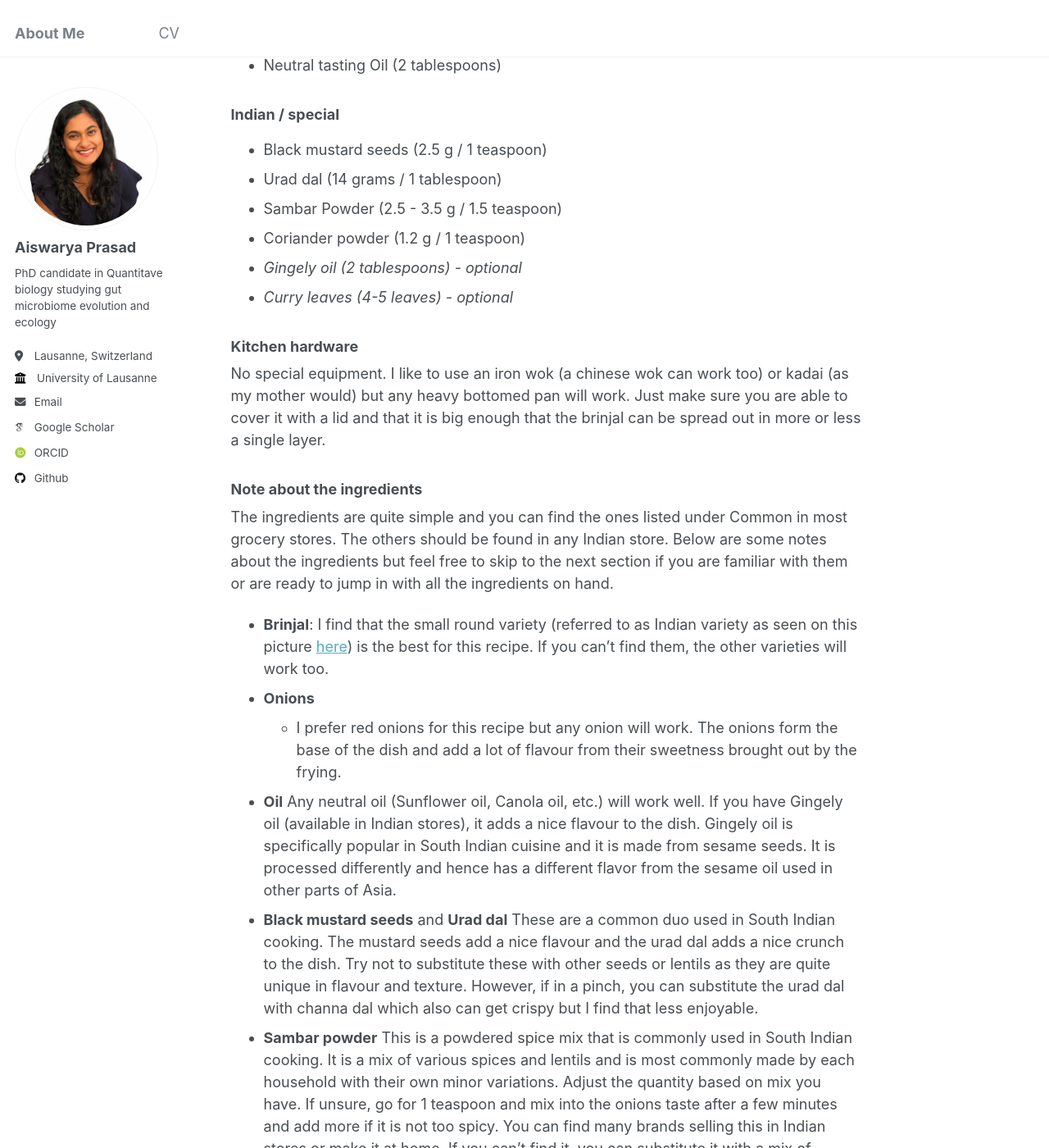
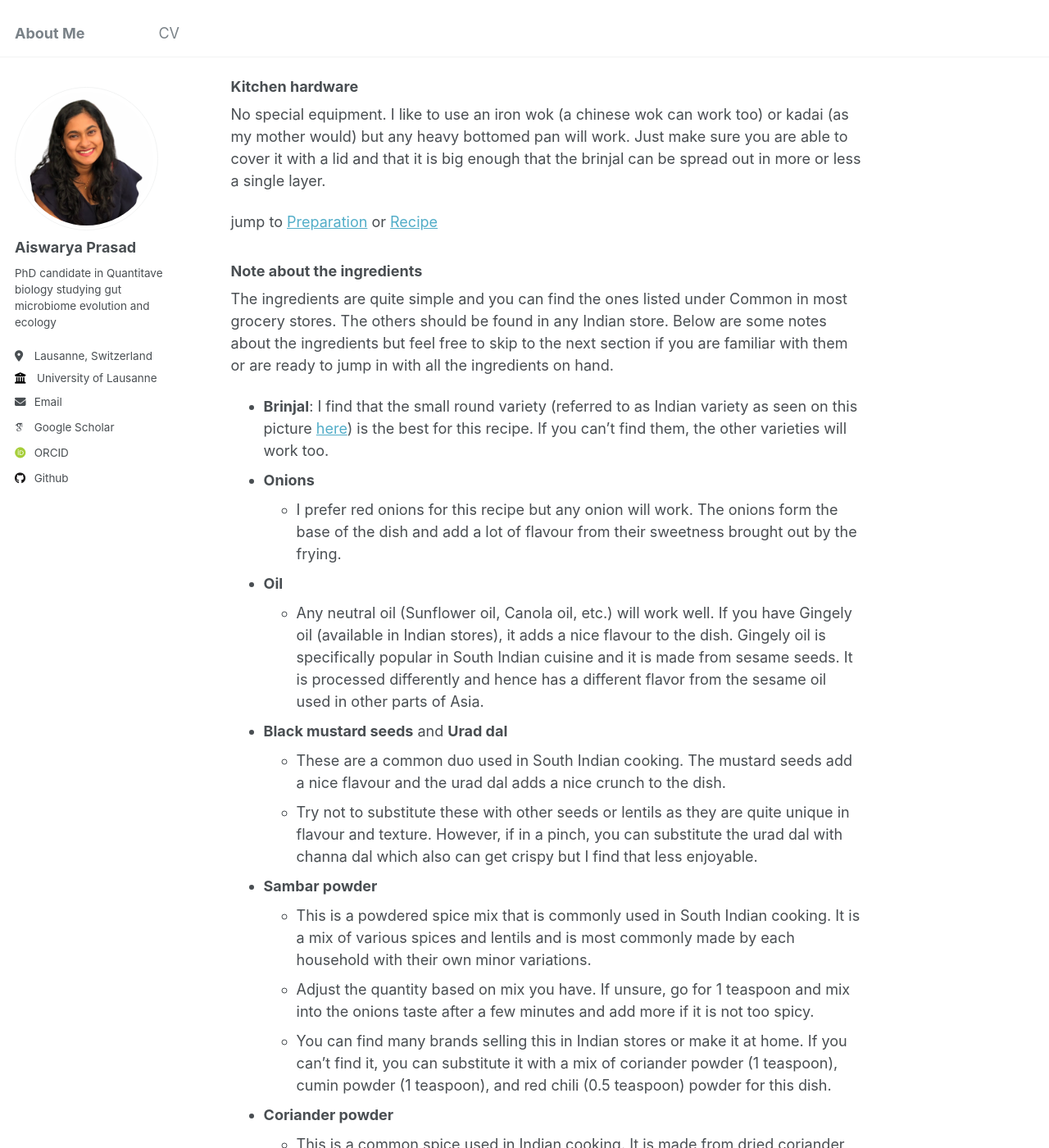
Before and after one commit to Aiswarya-prasad/aiswarya-prasad.github.io, a Jekyll site: the page built from _posts/2024-10-06-recipe-brinjal-fry.md, in a window 1280 px wide and 1400 px high, scrolled down 820 px. Shown: the whole window at 82% size. Built offline with Jekyll 4.4.1, drawn with Linux system fonts in a browser that asks for light colours; some web fonts are replaced; some of the changed text lies outside the part shown.

Commit message:
Syntax change, squash commit later or just ignore.

```diff
--- a/_posts/2024-10-06-recipe-brinjal-fry.md
+++ b/_posts/2024-10-06-recipe-brinjal-fry.md
@@ -10,10 +10,6 @@ categories:
 ---
 
 This is a simple recipe for a delicious South Indian style **Eggplant (aka Brinjal, aka Katthirikkaai)** fry. While it is a great side dish to pair with various South Indian dishesm it also works a unique way to incorporate eggplants as a side dish for your favourite rice or bread even if you are not familiar with South Indian cuisine.
-
-I find that indian recipies often use terms that are only understood by others who are familiar with the techniques used in the cuisine (eg. fry tomato-onion mix until the oil begins to separate, cook the rice for 3 whistles). I have done my best to avoid this and be as descriptive as possible but please let me know if I slipped up! I often find weight measurements more convenient - especially since I set up a palm sized kitchen scale in an easily accessible spot in my kitchen - but the quantities do not need to be so precisely measured so feel free to use volumes or eyeball them if you are used to the ingradients!
-
-I have added links to pictures that I have borrowed from vastly different sources to help you identify the ingredients or cooking steps if you are unfamiliar with them (I might add my own pictures in the future).
 
 ## Ingredients (for 2-3 servings)
 
@@ -34,6 +30,8 @@ I have added links to pictures that I have borrowed from vastly different source
 
 No special equipment. I like to use an iron wok (a chinese wok can work too) or kadai (as my mother would) but any heavy bottomed pan will work. Just make sure you are able to cover it with a lid and that it is big enough that the brinjal can be spread out in more or less a single layer.
 
+jump to [Preparation](#preparation) or [Recipe](#recipe)
+
 ### Note about the ingredients
 
 The ingredients are quite simple and you can find the ones listed under Common in most grocery stores. The others should be found in any Indian store. Below are some notes about the ingredients but feel free to skip to the next section if you are familiar with them or are ready to jump in with all the ingredients on hand.
@@ -42,20 +40,20 @@ The ingredients are quite simple and you can find the ones listed under Common i
 - **Onions**
   - I prefer red onions for this recipe but any onion will work. The onions form the base of the dish and add a lot of flavour from their sweetness brought out by the frying.
 - **Oil**
-  Any neutral oil (Sunflower oil, Canola oil, etc.) will work well. If you have Gingely oil (available in Indian stores), it adds a nice flavour to the dish. Gingely oil is specifically popular in South Indian cuisine and it is made from sesame seeds. It is processed differently and hence has a different flavor from the sesame oil used in other parts of Asia.
+  - Any neutral oil (Sunflower oil, Canola oil, etc.) will work well. If you have Gingely oil (available in Indian stores), it adds a nice flavour to the dish. Gingely oil is specifically popular in South Indian cuisine and it is made from sesame seeds. It is processed differently and hence has a different flavor from the sesame oil used in other parts of Asia.
 - **Black mustard seeds** and **Urad dal**
-  These are a common duo used in South Indian cooking. The mustard seeds add a nice flavour and the urad dal adds a nice crunch to the dish.
-  Try not to substitute these with other seeds or lentils as they are quite unique in flavour and texture. However, if in a pinch, you can substitute the urad dal with channa dal which also can get crispy but I find that less enjoyable.
+  - These are a common duo used in South Indian cooking. The mustard seeds add a nice flavour and the urad dal adds a nice crunch to the dish.
+  - Try not to substitute these with other seeds or lentils as they are quite unique in flavour and texture. However, if in a pinch, you can substitute the urad dal with channa dal which also can get crispy but I find that less enjoyable.
 - **Sambar powder**
-  This is a powdered spice mix that is commonly used in South Indian cooking. It is a mix of various spices and lentils and is most commonly made by each household with their own minor variations.
-  Adjust the quantity based on mix you have. If unsure, go for 1 teaspoon and mix into the onions taste after a few minutes and add more if it is not too spicy.
-  You can find many brands selling this in Indian stores or make it at home. If you can't find it, you can substitute it with a mix of coriander powder (1 teaspoon), cumin powder (1 teaspoon), and red chili (0.5 teaspoon) powder for this dish.
+  - This is a powdered spice mix that is commonly used in South Indian cooking. It is a mix of various spices and lentils and is most commonly made by each household with their own minor variations.
+  - Adjust the quantity based on mix you have. If unsure, go for 1 teaspoon and mix into the onions taste after a few minutes and add more if it is not too spicy.
+  - You can find many brands selling this in Indian stores or make it at home. If you can't find it, you can substitute it with a mix of coriander powder (1 teaspoon), cumin powder (1 teaspoon), and red chili (0.5 teaspoon) powder for this dish.
 - **Coriander powder**
-  This is a common spice used in Indian cooking. It is made from dried coriander seeds and has a warm, citrusy flavour. For peoplw who are genetically predisposed to dislike coriander, I have been quite different from fresh coriander leaves so it does not taste like soap!
+  - This is a common spice used in Indian cooking. It is made from dried coriander seeds and has a warm, citrusy flavour. For peoplw who are genetically predisposed to dislike coriander, I have been quite different from fresh coriander leaves so it does not taste like soap!
 - **Curry leaves**
-  These are a common herb used in South Indian cooking. They freeze very well so if you can find them fresh, you can freeze them and use them as needed. They add a nice flavour to the dish. If you can't find them, you can skip them.
+  - These are a common herb used in South Indian cooking. They freeze very well so if you can find them fresh, you can freeze them and use them as needed. They add a nice flavour to the dish. If you can't find them, you can skip them.
 - **Other additions**
-  A variation that is well-liked at home is adding peanuts to the dish. We add raw unroasted, unsalted peanuts to the dish when at the very beginning and fry them in the oil until they are roasted. They add a nice crunch to the dish. If you are interested in trying this, add about a tablespoon of peanuts (with or without skin - not the shell on) to the oil before adding the mustard seeds.
+  - A variation that is well-liked at home is adding peanuts to the dish. We add raw unroasted, unsalted peanuts to the dish when at the very beginning and fry them in the oil until they are roasted. They add a nice crunch to the dish. If you are interested in trying this, add about a tablespoon of peanuts (with or without skin - not the shell on) to the oil before adding the mustard seeds.
 
 ## Preparation
 
@@ -83,3 +81,11 @@ It is not saucy but works as a side dish to pair with rice or bread.
 
 ### South Indian
 Serve as a side with kootu and rice, sambar and rice or if you're up for something simpler, with plain curd rice.
+
+## My Notes
+
+I find that Indian recipes often use terms that are difficult to make sense of for others who are familiar with the techniques used in the cuisine (eg. fry tomato-onion mix until the oil begins to separate, cook the rice for 3 whistles). I have done my best to avoid this and be as descriptive as possible but please let me know if I slipped up!
+
+I often find weight measurements more convenient - especially since I set up a palm sized kitchen scale in an easily accessible spot in my kitchen - but the quantities do not need to be so precisely measured so feel free to use volumes or eyeball them if you are used to the ingradients!
+
+I have added links to pictures that I have borrowed from vastly different sources to help you identify the ingredients or cooking steps if you are unfamiliar with them (I might add my own pictures in the future).
```
